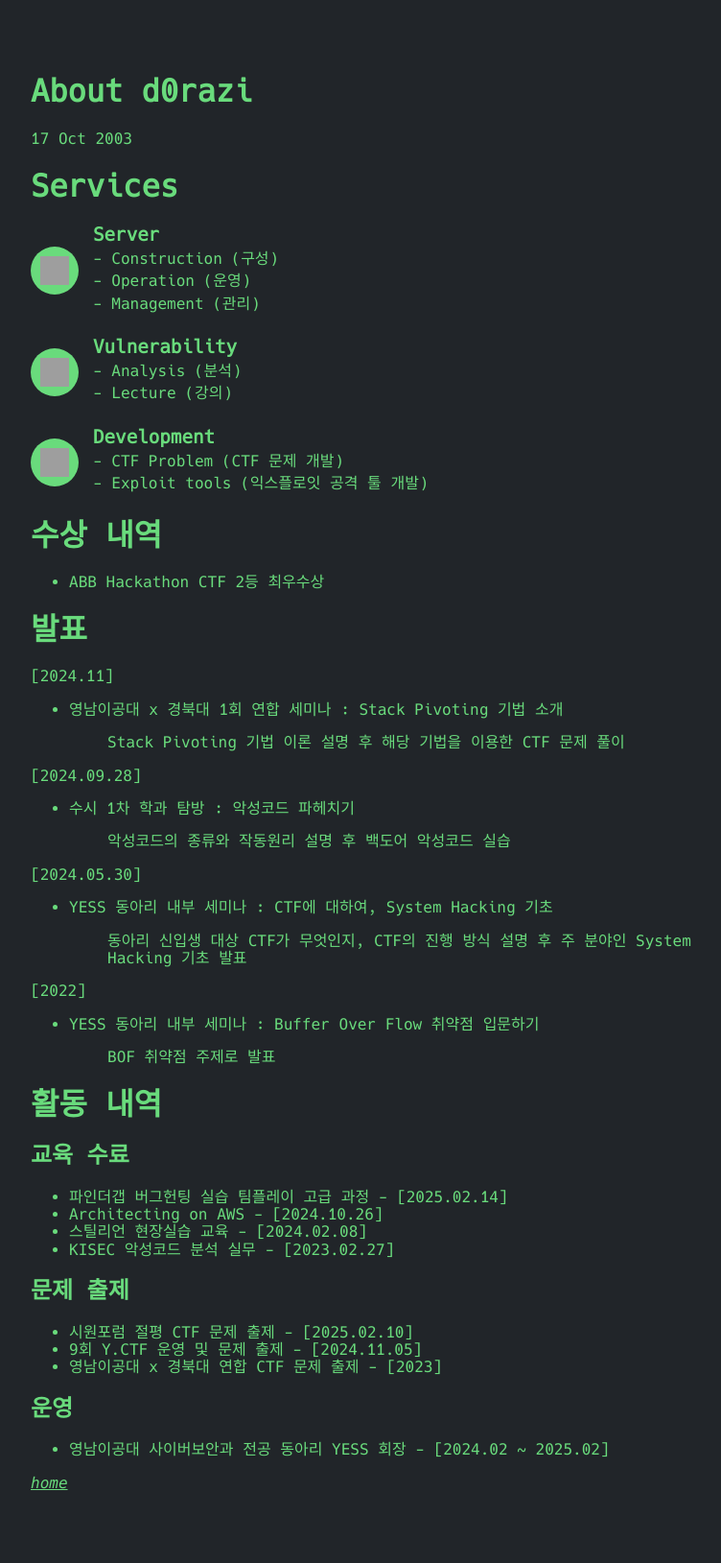
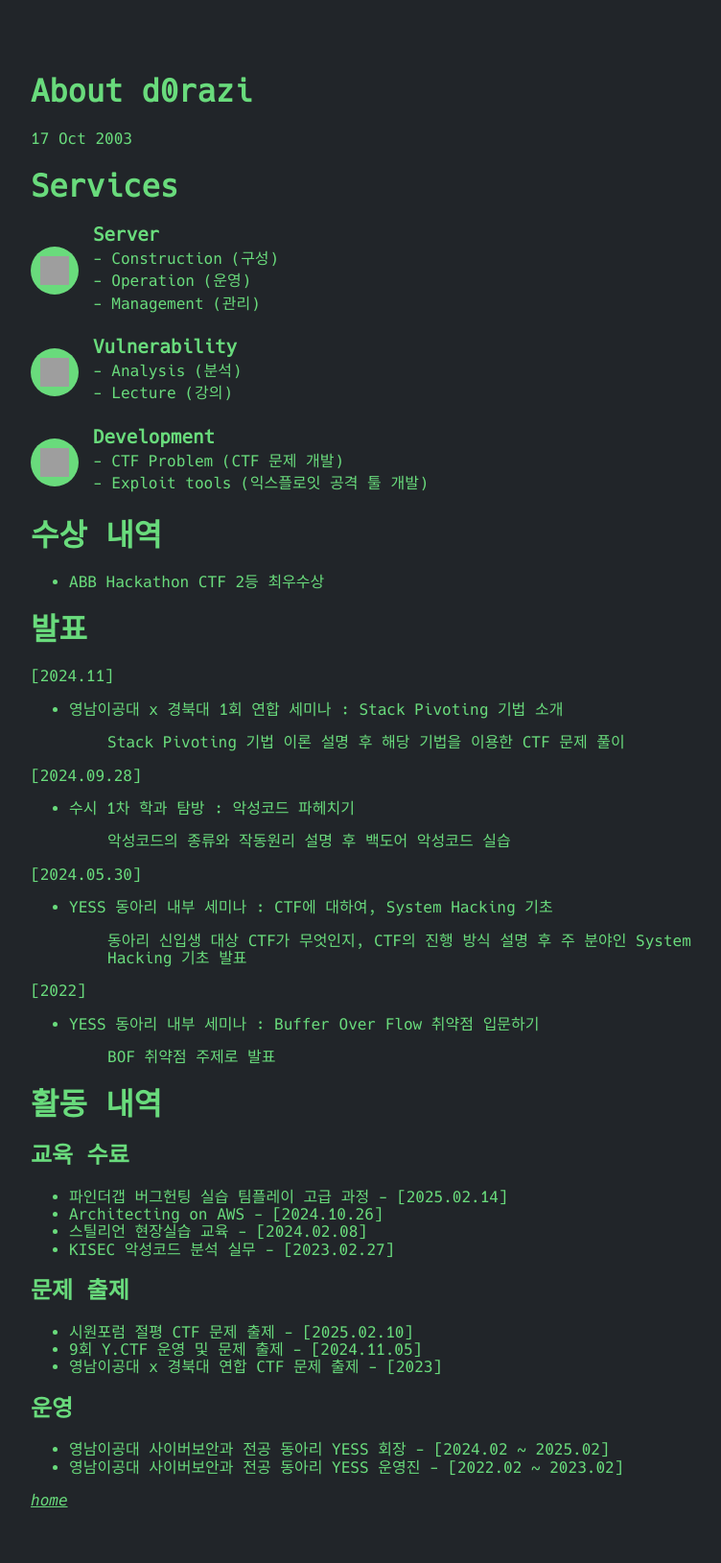
Before and after one commit to d0razi/d0razi.github.io, a Jekyll site: the page built from me.md, in a window 1280 px wide. Shown: the whole page at 96% size, without its empty margins (220-972 px from the left). Built offline with Jekyll 4.4.1, drawn with Linux system fonts in a browser that asks for light colours; grey boxes are pictures that could not be loaded.

Commit message:
add 운영

```diff
--- a/me.md
+++ b/me.md
@@ -42,3 +42,4 @@ date: 2003-10-17
 
 ## 운영
 - 영남이공대 사이버보안과 전공 동아리 YESS 회장 - [2024.02 ~ 2025.02]
+- 영남이공대 사이버보안과 전공 동아리 YESS 운영진 - [2022.02 ~ 2023.02]
```
